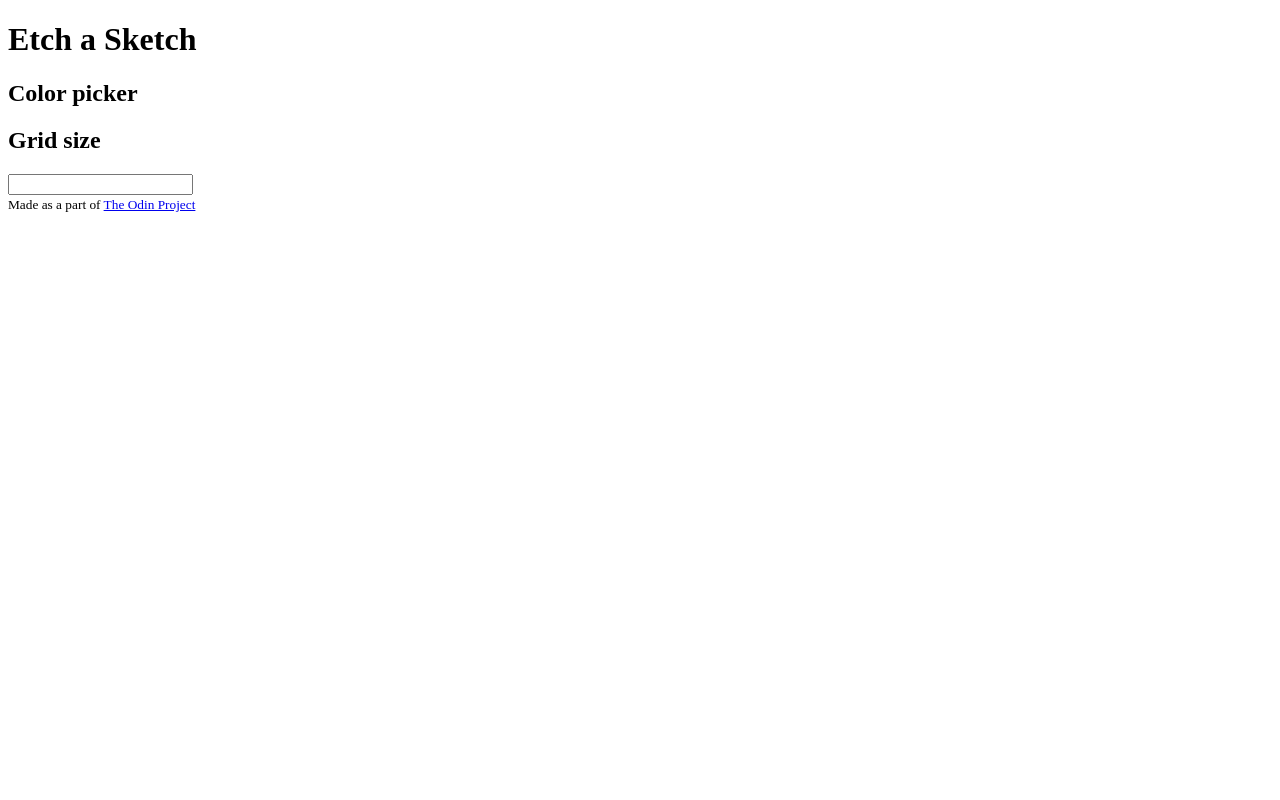
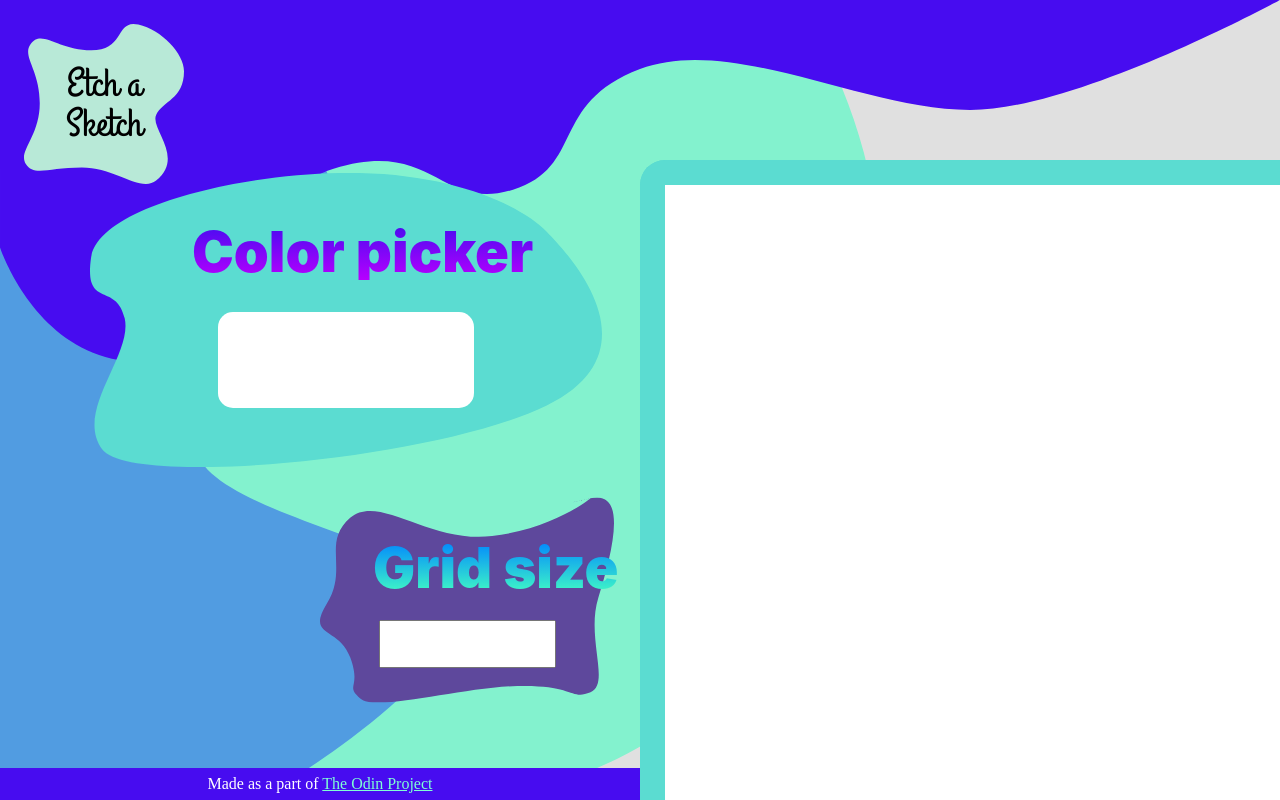
Before and after one commit to CHTBR/odin-etch-a-sketch, a plain HTML site: page index.html in a window 1280 px wide. Drawn offline with Linux system fonts and the light colour scheme.

Commit message:
Add initial style for html

```diff
--- a/index.html
+++ b/index.html
@@ -5,6 +5,8 @@
     <meta name="viewport" content="width=device-width, initial-scale=1.0">
     <title>Etch a Sketch</title>
     <link rel="icon" type="image/x-icon" href="images/icon.ico">
+    <link rel="stylesheet" href="styles/reset.css">
+    <link rel="stylesheet" href="styles/style.css">
 </head>
 <body>
     <header>
--- /dev/null
+++ b/styles/reset.css
@@ -0,0 +1,48 @@
+/* http://meyerweb.com/eric/tools/css/reset/
+   v2.0 | 20110126
+   License: none (public domain)
+*/
+
+html, body, div, span, applet, object, iframe,
+h1, h2, h3, h4, h5, h6, p, blockquote, pre,
+a, abbr, acronym, address, big, cite, code,
+del, dfn, em, img, ins, kbd, q, s, samp,
+small, strike, strong, sub, sup, tt, var,
+b, u, i, center,
+dl, dt, dd, ol, ul, li,
+fieldset, form, label, legend,
+table, caption, tbody, tfoot, thead, tr, th, td,
+article, aside, canvas, details, embed,
+figure, figcaption, footer, header, hgroup,
+menu, nav, output, ruby, section, summary,
+time, mark, audio, video {
+	margin: 0;
+	padding: 0;
+	border: 0;
+	font-size: 100%;
+	font: inherit;
+	vertical-align: baseline;
+}
+/* HTML5 display-role reset for older browsers */
+article, aside, details, figcaption, figure,
+footer, header, hgroup, menu, nav, section {
+	display: block;
+}
+body {
+	line-height: 1;
+}
+ol, ul {
+	list-style: none;
+}
+blockquote, q {
+	quotes: none;
+}
+blockquote:before, blockquote:after,
+q:before, q:after {
+	content: '';
+	content: none;
+}
+table {
+	border-collapse: collapse;
+	border-spacing: 0;
+}
--- /dev/null
+++ b/styles/style.css
@@ -0,0 +1,183 @@
+/* VARIABLES */
+:root {
+    --background-color: #E0E0E0;
+    --border-color: #5BDCD1;
+    --footer-background: #470CF0;
+}
+
+
+/* SIZING */
+*,
+*::before,
+*::after {
+    box-sizing: border-box;
+}
+
+/* FONTS and FONT COLORS */
+@font-face {
+    font-family: "Grand Hotel";
+    src: url(fonts/GrandHotel/GrandHotel-Regular.ttf);
+}
+
+h1 {
+    font-family: "Grand Hotel", "Brush Script MT", cursive;
+    font-size: 5vh;
+}
+
+h2 {
+    font-family: "Inter";
+    font-weight: 1000;
+    font-size: 7vh;
+}
+
+footer {
+    color: white;
+}
+
+footer a {
+    color: aquamarine;
+}
+
+#color-picker-container h2 {
+    background: -webkit-linear-gradient(#470cf0, #b700ff);
+    -webkit-background-clip: text;
+    -webkit-text-fill-color: transparent;
+}
+
+#grid-size-container h2 {
+    background: -webkit-linear-gradient(#0085FF, #43FFC2);
+    -webkit-background-clip: text;
+    -webkit-text-fill-color: transparent;
+}
+
+/* CONTAINERS */
+html {
+    width: 100%;
+    height: 100%;
+}
+
+body {
+    width: inherit;
+    height: inherit;
+    background-color: var(--background-color);
+}
+
+header {
+    height: 20vh;
+    width: 20vh;
+}
+
+#color-picker-container {
+    height: 40vh;
+    width: 40vw;
+}
+
+#color-grid-container {
+    width: 50%;
+    height: 30%;
+    background-color: white;
+    border-radius: 15px;
+}
+
+#grid-size-container {
+    height: 30vh;
+    width: 23vw;
+}
+
+#sketch-grid-container {
+    background-color: white;
+    width: 50vw;
+    height: 50vw;
+    border-left: 25px solid var(--border-color);
+    border-top: 25px solid var(--border-color);
+    border-top-left-radius: 25px;
+}
+
+footer {
+    width: 50%;
+    background-color: var(--footer-background);
+}
+
+/* BACKGROUND IMAGES */
+body {
+    background-image: url("../images/desktop/top-wave.svg"), url("../images/desktop/left-wave.svg"), url("../images/desktop/oval.svg");
+    background-position: top, left, left bottom;
+    background-size: 100% auto, auto 100%, auto;
+    background-repeat: no-repeat;
+}
+
+header {
+    background-image: url("../images/desktop/header-background.svg");
+    background-size: 100% 100%;
+}
+
+#grid-size-container {
+    background-image: url("../images/desktop/grid-size-background.svg");
+    background-size: 100% 100%;
+}
+
+#color-picker-container {
+    background-image: url("../images/desktop/color-picker-background.svg");
+    background-size: 100% 100%;
+}
+
+/* LAYOUT */
+header {
+    text-align: center;
+    align-content: center;
+    position: relative;
+    left: 3vh;
+    top: 3vh;
+}
+
+#grid-size-container {
+    position: relative;
+    left: 25%;
+    bottom: 5%;
+}
+
+#grid-size-container h2 {
+    position: relative;
+    left: 18%;
+    top: 25%;
+}
+
+#grid-size-container input {
+    width: 60%;
+    height: 20%;
+    position: relative;
+    left: 20%;
+    top: 35%;
+    font-size: 2em;
+}
+
+#color-picker-container {
+    position: relative;
+    left: 7%;
+    top: 5%;
+}
+
+#color-picker-container h2 {
+    position: relative;
+    left: 20%;
+    top: 20%;
+}
+
+#color-grid-container {
+    position: relative;
+    left: 25%;
+    top: 30%;
+}
+
+#sketch-grid-container {
+    position: absolute;
+    right: 0px;
+    bottom: 0px;
+}
+
+footer {
+    position: absolute;
+    bottom: 0px;
+    text-align: center;
+    padding: 1vh 0;
+}
```
Also changed, not shown: images/desktop/color-picker-background.svg (added), images/desktop/grid-size-background.svg (added), images/desktop/header-background.svg (added), images/desktop/left-wave.svg (added), images/desktop/oval.svg (added), images/desktop/top-wave.svg (added), images/icon.ico (added), styles/fonts/GrandHotel/GrandHotel-Regular.ttf (added), styles/fonts/GrandHotel/OFL.txt (added).
